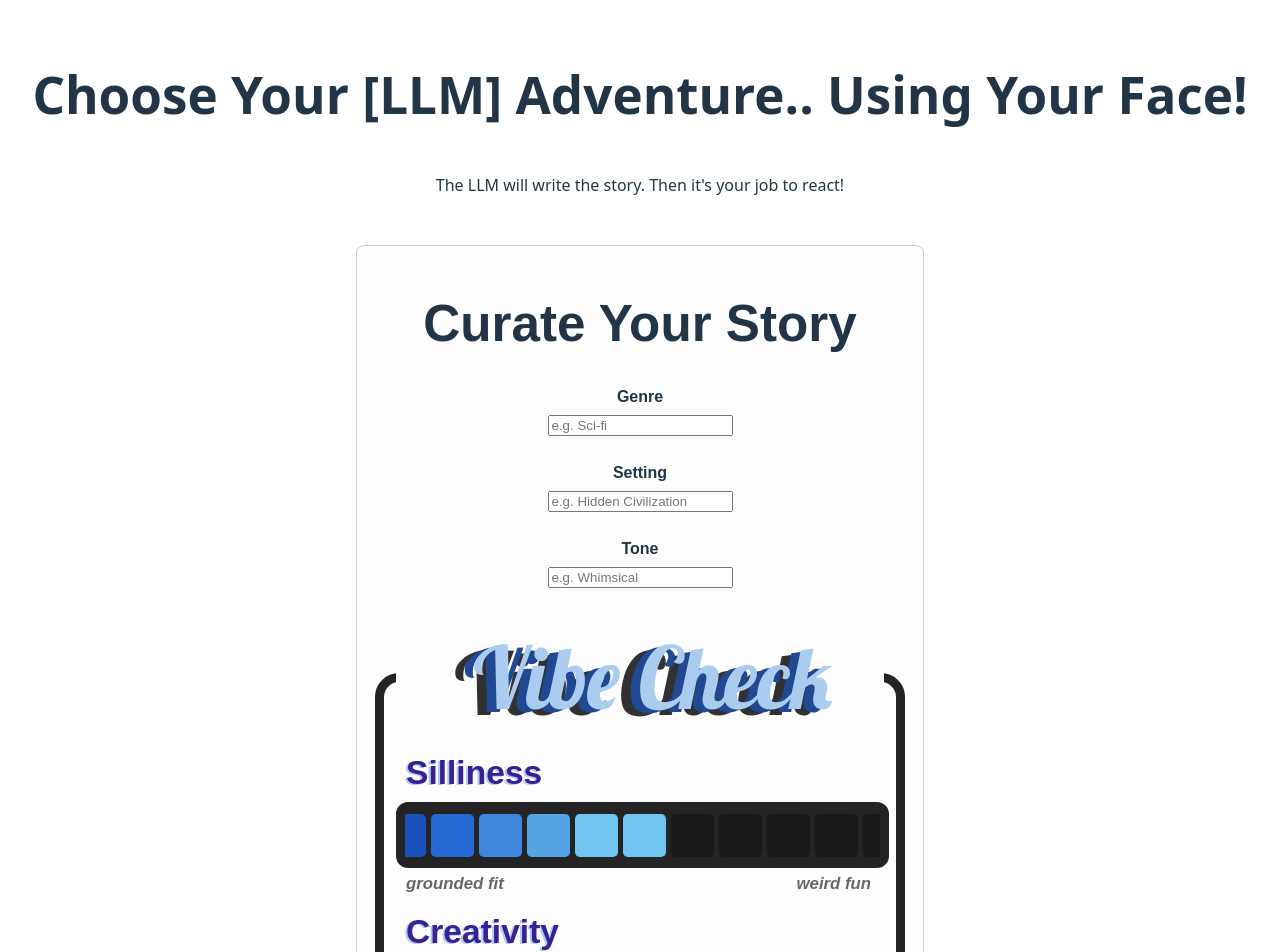
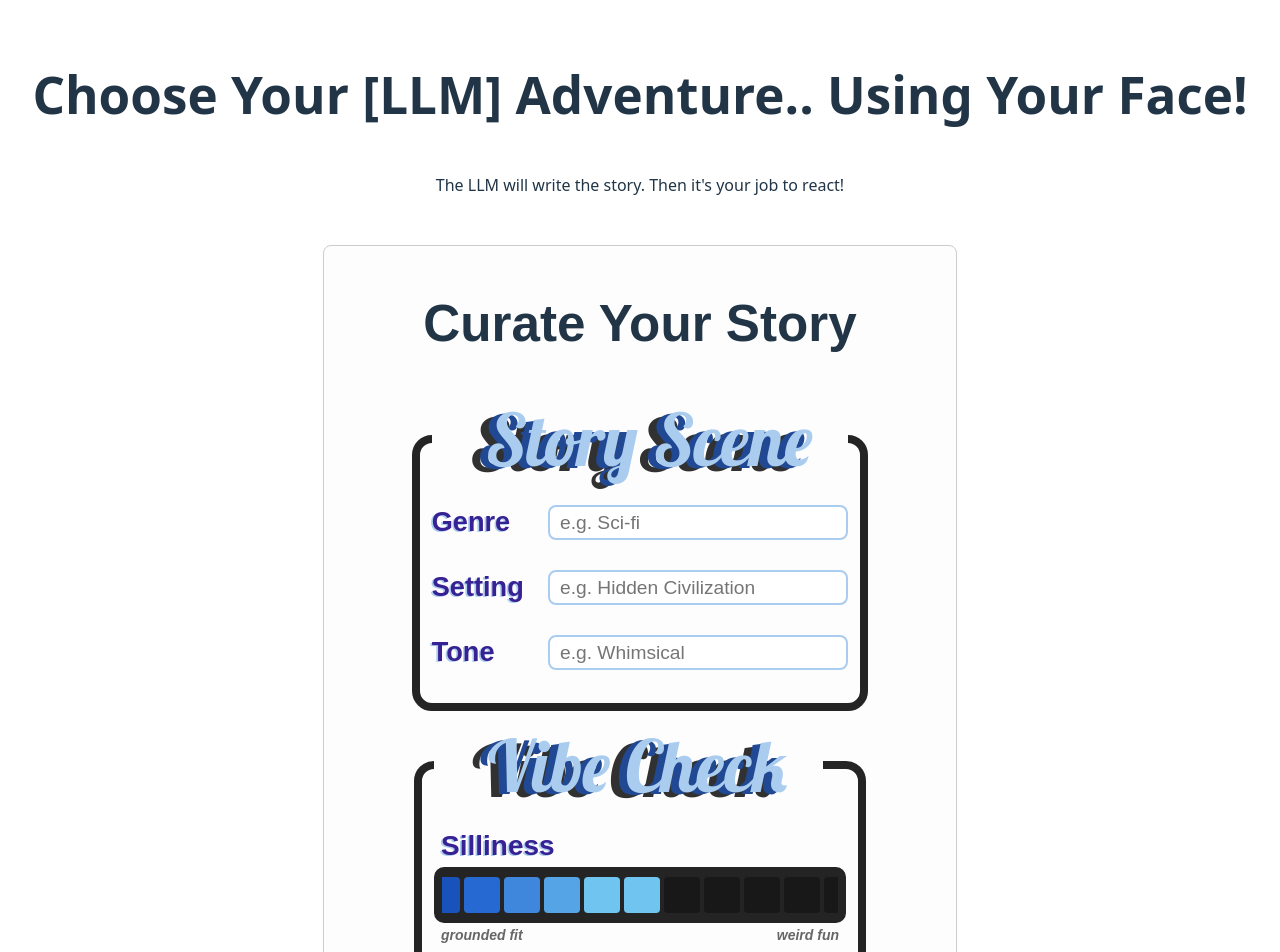
Before and after one commit to aadriien/choose-your-llm-face-adventure, a Svelte app: page / in a window 1280 px wide. Shown: the top 952 px of the page. Built offline with nearby package versions, Linux system fonts and the light colour scheme.

Commit message:
Handled styling for story scene config inputs

```diff
--- a/src/components/VibeCuration.svelte
+++ b/src/components/VibeCuration.svelte
@@ -62,6 +62,9 @@
 <main>
     <h1>Curate Your Story</h1>
 
+    <fieldset class="equalizer">
+        <legend>Story Scene</legend>
+
         <section class="input-group">
             <label>Genre</label>
             <input
@@ -109,6 +112,7 @@
             {/each}
             </datalist>
         </section>
+    </fieldset>
 
     <fieldset class="equalizer">
         <legend>Vibe Check</legend>
@@ -167,19 +171,43 @@
     }
 
     .input-group {
-        margin-bottom: 1.5rem;
+        display: flex;
+        align-items: center;
+        margin-bottom: 1rem;
+        gap: 0.5rem;
+        font-size: 1.7rem;
+        line-height: 1.8;
+        width: 100%;
+    }
+
+    .input-group label {
+        flex-shrink: 0;
+        width: 4em;
+        color: #382193;
+        text-shadow:
+            -0.06em 0.03em 0 #ACE;
+    }
+
+    input[list] {
+        flex-grow: 1;
+        padding: 0.25em 0.5em;
+        border: 2px solid #ACE;
+        border-radius: 0.5rem;
+        font-size: 1.2rem;
+        line-height: 1.8;
+        height: 1.8em;
+        vertical-align: middle;
+        box-sizing: border-box;
+    }
+
+    input[list]:focus {
+        border-color: #382193;
+        outline: none;
     }
 
     label {
         display: block;
         font-weight: bold;
-        margin-bottom: 0.25rem;
-    }
-
-    select, input[type="range"] {
-        width: 100%;
-        padding: 0.4rem;
-        margin-top: 0.2rem;
     }
 
     button {
@@ -205,7 +233,7 @@
         Inspired by `https://codepen.io/long-lazuli/pen/JoLroV`
     */
     :root {
-        --base-size: 3em; /* Adjust to scale size of whole equalizer */
+        --base-size: 2.5em; /* Adjust to scale size of whole equalizer */
         --slider-width: calc(var(--base-size) * 9.9);
         --slider-height: var(--base-size);
         --border-width: calc(var(--base-size) * 0.2);
@@ -265,7 +293,6 @@
         cursor: pointer;
         transition: box-shadow 0.2s linear;
         box-shadow: 0 0 0 0 transparent;
-        margin-bottom: calc(var(--base-size) * 0.3);
     }
     input[type="range"]:focus {
         box-shadow: 0 0 0 calc(var(--base-size) * 0.1) #AAAAAA;
@@ -355,8 +382,8 @@
     /* Slider metrics */
     .slider-group {
         position: relative;
-        width: var(--slider-width);
-        margin-bottom: calc(var(--base-size) * 0.8);
+        width: 100%;
+        margin-bottom: calc(var(--base-size) * 0.7);
     }
     .slider-group label {
         display: block;
@@ -384,11 +411,12 @@
     /* Left side label */
     .slider-group > label::before {
         content: attr(data-before);
+        left: 0.5em;
     }
     /* Right side label */
     .slider-group > label::after {
         content: attr(data-after);
-        right: 0;
+        right: 0.5em;
     }
 
 </style>
```
Lines whose indentation alone changed are shown as unchanged.
